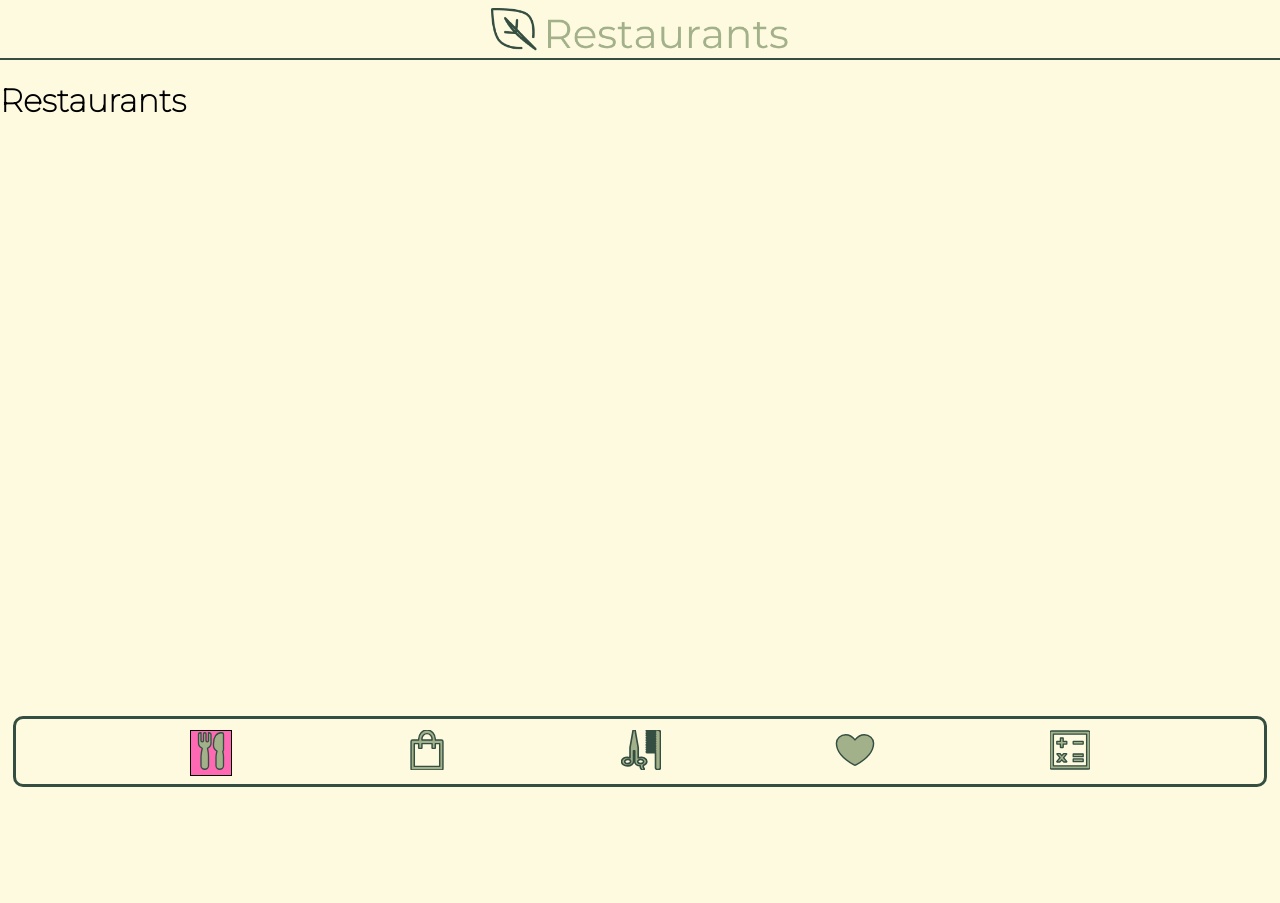
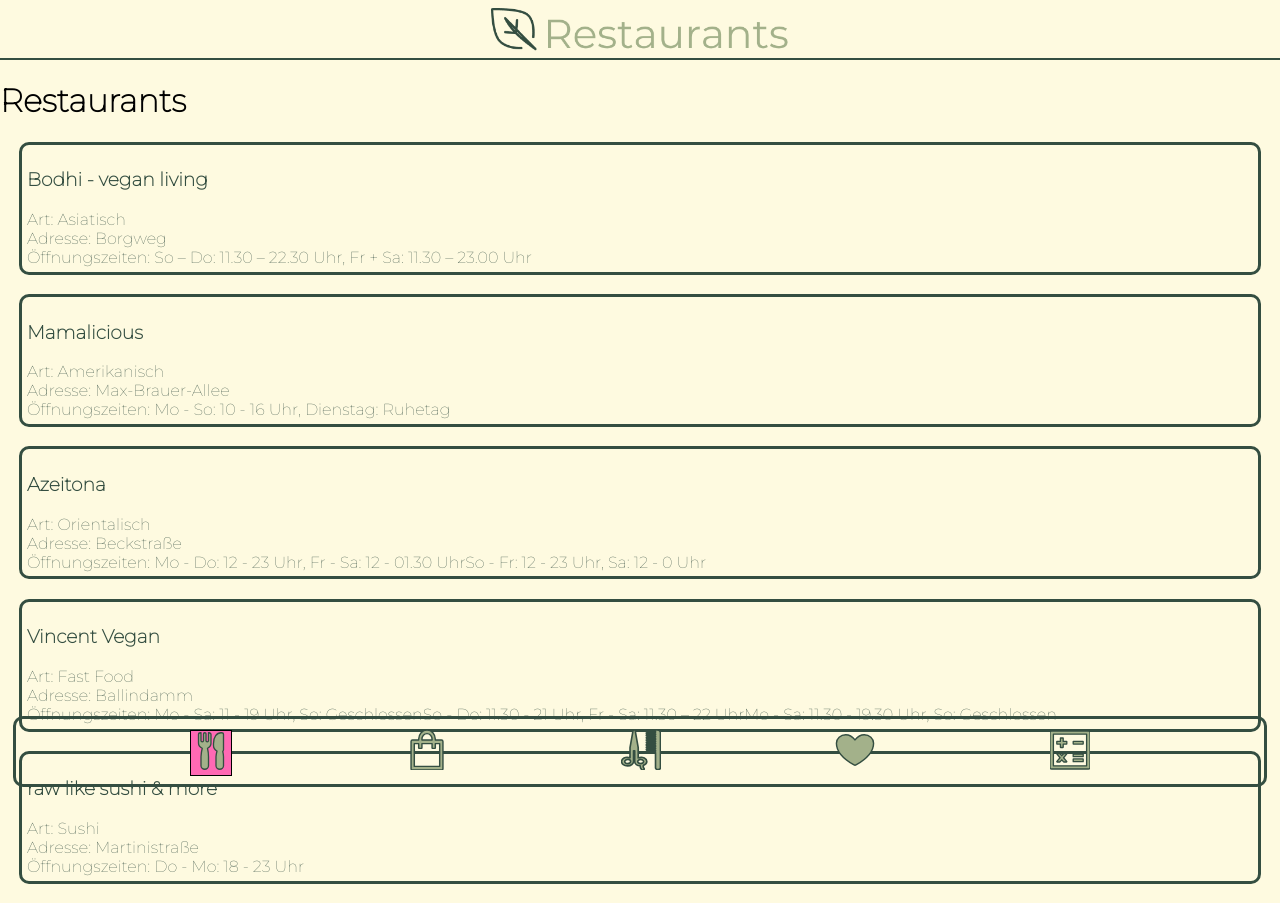
Before and after one commit to danielab93/capstone-project, a React (Vite) app: page /restaurants in a window 1280 px wide. Before the commit the page ends 800 px from the top, so only its background shows below. Built offline with nearby package versions, Linux system fonts and the light colour scheme.

Commit message:
first try rendering basic-cards

```diff
--- a/GlobalStyles.js
+++ b/GlobalStyles.js
@@ -26,6 +26,19 @@ body {
   font-family: 'Montserrat', sans-serif;
 }
 
+ul,
+ol {
+  list-style: none;
+  padding: 0;
+  margin: 0;
+}
+
+ul li,
+ol li {
+  list-style: none;
+  padding: 0;
+}
+
 `;
 
 export default GlobalStyle;
--- /dev/null
+++ b/src/components/BasicCards.jsx
@@ -0,0 +1,27 @@
+import styled from "styled-components";
+
+function BasicCards({ name, art, adresse, zeiten }) {
+  return (
+    <>
+      <CardContainer>
+        <h3>{name}</h3>
+        <ul>
+          <li>Art: {art}</li>
+          <li>Adresse: {adresse}</li>
+          <li>Öffnungszeiten: {zeiten}</li>
+        </ul>
+      </CardContainer>
+    </>
+  );
+}
+
+export default BasicCards;
+
+const CardContainer = styled.div`
+  background-color: var(--main-background);
+  color: var(--logo-one);
+  border: 3px solid var(--logo-one);
+  border-radius: 10px;
+  margin: 1.2rem;
+  padding: 0.3rem;
+`;
--- a/src/pages/Restaurants.jsx
+++ b/src/pages/Restaurants.jsx
@@ -3,14 +3,26 @@ import FooterNavbar from "../components/FooterNavbar";
 import Header from "../components/Header";
 import restaurantheader from "../images/Restaurants.png";
 import { Routes, Route, NavLink, Link } from "react-router-dom";
+import BasicCards from "../components/BasicCards";
+import { restaurants } from "../library/data.js";
 
 function Restaurants() {
+  const restaurantCards = restaurants.map((restaurant) => (
+    <BasicCards
+      key={restaurant.id}
+      name={restaurant.name}
+      art={restaurant.art}
+      adresse={restaurant.adresse[0].strasse}
+      zeiten={restaurant.zeiten}
+    />
+  ));
   return (
     <>
       <Link to="/">
         <Header image={restaurantheader} altText="Restaurant Header" />
       </Link>
       <h1>Restaurants</h1>
+      <section>{restaurantCards}</section>
       <FooterNavbar />
     </>
   );
```
